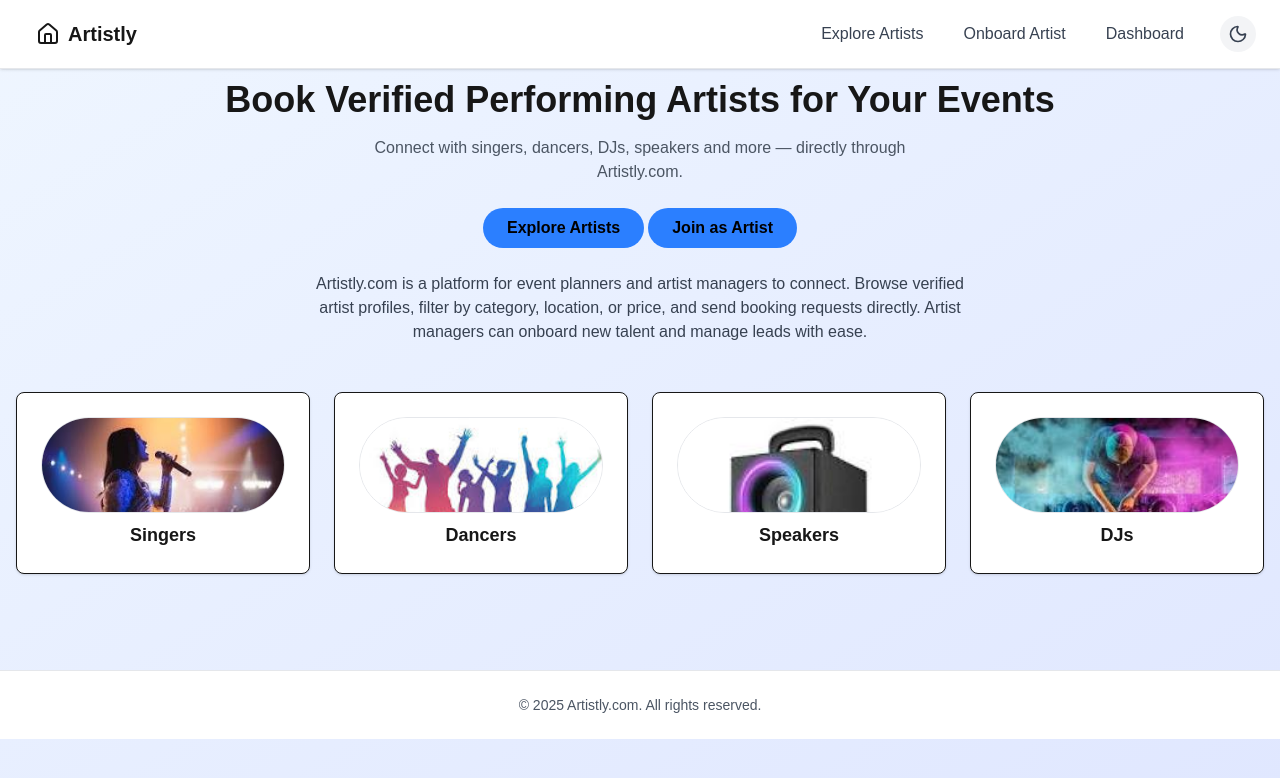
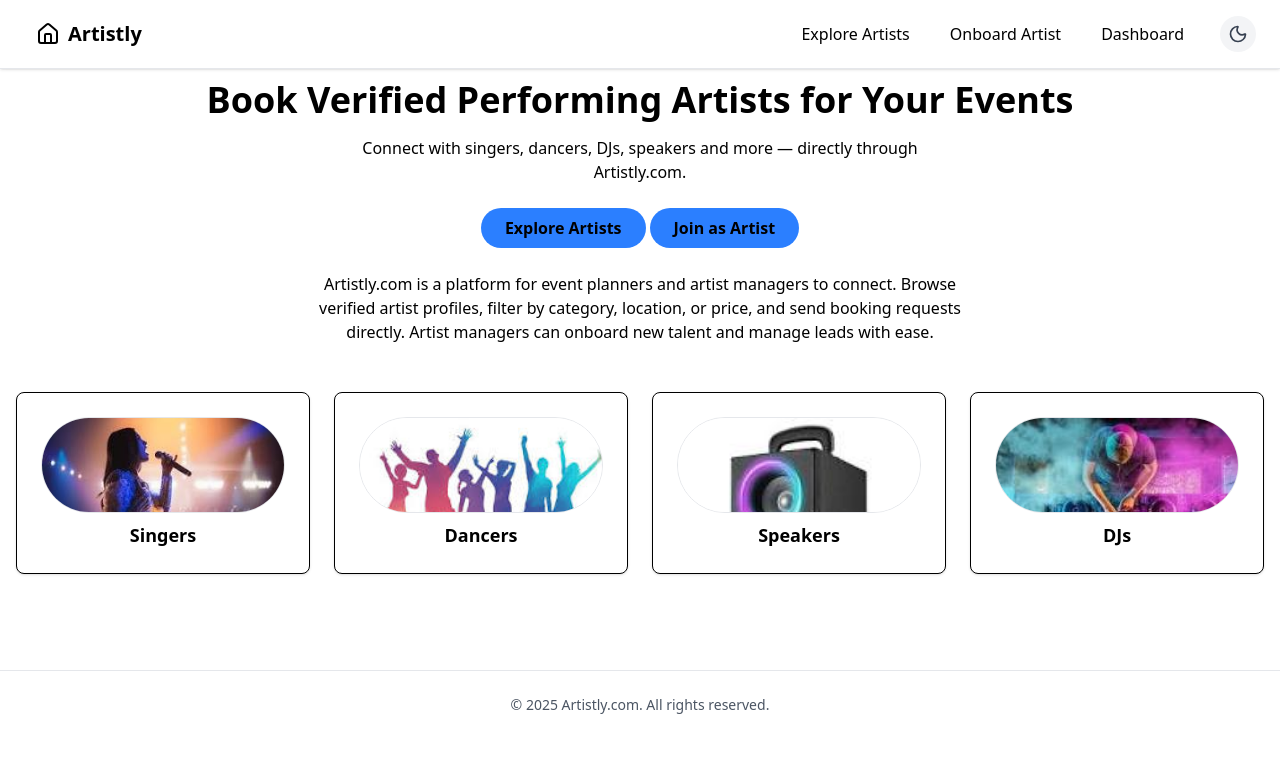
Before and after one commit to Ritik07234/Artisley, a Next.js app: page / in a window 1280 px wide. Shown: the top 778 px of the page. Built offline with nearby package versions, Linux system fonts and the light colour scheme.

Commit message:
completed

```diff
--- a/app/artists/page.tsx
+++ b/app/artists/page.tsx
@@ -80,12 +80,12 @@ export default function ArtistListingPage() {
   };
 
   return (
-    <div className="min-h-screen flex flex-col bg-gradient-to-br from-blue-50 to-indigo-100 dark:from-gray-700 dark:to-gray-800">
+    <div className="min-h-screen bg-white text-black dark:bg-gray-900 dark:text-white">
       <motion.div initial={{ opacity: 0 }} animate={{ opacity: 1 }} exit={{ opacity: 0 }} className="flex-1 flex flex-col">
         <Navbar />
         <main className="pt-20 flex-1 flex flex-col lg:flex-row">
           {/* Filter Sidebar */}
-          <aside className="w-full lg:w-80 lg:fixed lg:top-20 lg:left-0 lg:h-[calc(100vh-80px)] lg:overflow-y-auto bg-white/80 dark:bg-gray-700/80 backdrop-blur-sm lg:border-r lg:border-gray-200 dark:lg:border-gray-600 p-4 lg:p-6 z-20">
+          <aside className="w-full lg:w-80 lg:fixed lg:top-20 lg:left-0 lg:h-[calc(100vh-80px)] lg:overflow-y-auto bg-white text-black dark:bg-gray-700 dark:text-white backdrop-blur-sm lg:border-r lg:border-gray-200 dark:lg:border-gray-600 p-4 lg:p-6 z-20">
             <div className="space-y-6">
               <FilterBlock
                 title="Category"
--- a/app/dashboard/page.tsx
+++ b/app/dashboard/page.tsx
@@ -18,7 +18,7 @@ export default function DashboardPage() {
   );
 
   return (
-    <div className="min-h-screen bg-gradient-to-br from-blue-50 to-indigo-100 dark:from-gray-700 dark:to-gray-800">
+    <div className="min-h-screen bg-white text-black dark:bg-gray-900 dark:text-white">
       <motion.div initial={{ opacity: 0 }} animate={{ opacity: 1 }} exit={{ opacity: 0 }}>
         <Navbar />
         <main className="pt-20 max-w-7xl mx-auto px-4 py-8">
--- a/app/globals.css
+++ b/app/globals.css
@@ -1,28 +1,24 @@
 @import "tailwindcss";
 
 :root {
+  color-scheme: light;
   --background: #ffffff;
   --foreground: #171717;
   --primary: #3b82f6;
 }
 
-@media (prefers-color-scheme: dark) {
-  :root {
-    --background: #0a0a0a;
-    --foreground: #ededed;
-  }
+body {
+  color-scheme: light;
 }
 
 .dark {
+  color-scheme: dark;
   --background: #0a0a0a;
   --foreground: #ededed;
 }
 
-body {
-  background-color: var(--background);
-  color: var(--foreground);
-  font-family: Arial, Helvetica, sans-serif;
-  transition: background-color 0.3s ease, color 0.3s ease;
+.dark body {
+  color-scheme: dark;
 }
 
 .scrollbar-hide::-webkit-scrollbar { display: none; }
@@ -66,11 +62,6 @@ body {
 }
 
 /* Dark mode styles */
-.dark {
-  background-color: #111827;
-  color: #f9fafb;
-}
-
 .dark body {
   background-color: #111827;
   color: #f9fafb;
--- a/app/onboard/page.tsx
+++ b/app/onboard/page.tsx
@@ -13,7 +13,7 @@ export default function OnboardPage() {
   const [showSuccess, setShowSuccess] = useState(false);
 
   return (
-    <div className="min-h-screen bg-gradient-to-br from-blue-50 to-indigo-100 dark:from-gray-700 dark:to-gray-800">
+    <div className="min-h-screen bg-white text-black dark:bg-gray-900 dark:text-white">
       <motion.div initial={{ opacity: 0 }} animate={{ opacity: 1 }} exit={{ opacity: 0 }}>
         <Navbar />
         <main className="pt-20 min-h-[80vh] flex flex-col items-center justify-center py-10 px-2">
--- a/app/page.tsx
+++ b/app/page.tsx
@@ -35,7 +35,7 @@ const categories = [
  */
 export default function HomePage() {
   return (
-    <div className="min-h-screen bg-gradient-to-br from-blue-50 to-indigo-100 dark:from-gray-700 dark:to-gray-800">
+    <div className="min-h-screen bg-white text-black dark:bg-gray-900 dark:text-white">
       <Head>
         <title>Artistly | Book Performing Artists</title>
         <meta name="description" content="Book singers, dancers, DJs, speakers and more for your events. Artistly.com is a platform for event planners and artist managers to connect." />
@@ -52,31 +52,31 @@ export default function HomePage() {
       <motion.div initial={{ opacity: 0 }} animate={{ opacity: 1 }} exit={{ opacity: 0 }}>
         <main className="pt-20 max-w-7xl mx-auto px-4 py-12">
           {/* Hero Section */}
-          <section className="text-center mb-6">
-            <h1 className="text-4xl font-bold mb-4 text-primary dark:text-white">
+          <section className="text-center mb-6 bg-white text-black dark:bg-gray-900 dark:text-white">
+            <h1 className="text-4xl font-bold mb-4 text-black dark:text-white">
               Book Verified Performing Artists for Your Events
             </h1>
-            <p className="text-gray-600 dark:text-white max-w-xl mx-auto">
+            <p className="text-gray-600 text-black dark:text-white max-w-xl mx-auto">
               Connect with singers, dancers, DJs, speakers and more — directly through Artistly.com.
             </p>
             <div className="flex flex-col sm:flex-row gap-1 justify-center mt-6">
               <Link
                 href="/artists"
-                className="bg-blue-500 text-black dark:bg-blue-500 dark:text-black px-6 py-2 rounded-full font-semibold hover:bg-blue-600 dark:hover:bg-blue-400 hover:text-black dark:hover:text-black transition-colors text-center"
+                className="bg-blue-500 text-black dark:text-black px-6 py-2 rounded-full font-semibold hover:bg-blue-600 transition-colors text-center"
               >
                 Explore Artists
               </Link>
               <Link
                 href="/onboard"
-                className="bg-blue-500 text-black dark:bg-blue-500 dark:text-black px-6 py-2 rounded-full font-semibold hover:bg-blue-600 dark:hover:bg-blue-400 hover:text-black dark:hover:text-black transition-colors text-center"
+                className="bg-blue-500 text-black dark:text-black px-6 py-2 rounded-full font-semibold hover:bg-blue-600 transition-colors text-center"
               >
                 Join as Artist
               </Link>
             </div>
           </section>
           {/* Platform Overview */}
-          <section className="text-center mb-12">
-            <p className="text-base text-gray-700 dark:text-white max-w-2xl mx-auto">
+          <section className="text-center mb-12 bg-white text-black dark:bg-gray-900 dark:text-white">
+            <p className="text-base text-black dark:text-white max-w-2xl mx-auto">
               Artistly.com is a platform for event planners and artist managers to connect. Browse verified artist profiles, filter by category, location, or price, and send booking requests directly. Artist managers can onboard new talent and manage leads with ease.
             </p>
           </section>
@@ -85,7 +85,7 @@ export default function HomePage() {
             {categories.map((category) => (
               <div
                 key={category.title}
-                className="border rounded-lg p-6 text-center shadow bg-white dark:bg-gray-700 dark:border-gray-600 transition-all duration-200 hover:scale-105 hover:shadow-lg hover:border-primary dark:hover:border-blue-400 cursor-pointer"
+                className="border rounded-lg p-6 text-center shadow bg-white text-black dark:bg-gray-800 dark:text-white dark:border-gray-600 transition-all duration-200 hover:scale-105 hover:shadow-lg hover:border-primary dark:hover:border-blue-400 cursor-pointer"
               >
                 <Image
                   src={category.img}
@@ -95,7 +95,7 @@ export default function HomePage() {
                   width={96}
                   loading="lazy"
                 />
-                <h2 className="text-lg font-semibold dark:text-white mt-2">{category.title}</h2>
+                <h2 className="text-lg font-semibold text-black dark:text-white mt-2">{category.title}</h2>
               </div>
             ))}
           </section>
--- a/components/Navbar.tsx
+++ b/components/Navbar.tsx
@@ -16,10 +16,10 @@ export default function Navbar() {
   }, []);
 
   return (
-    <nav className="fixed top-0 left-0 right-0 bg-white dark:bg-gray-800 border-b border-gray-200 dark:border-gray-700 shadow px-6 py-4 flex justify-between items-center transition-colors z-50">
+    <nav className="fixed top-0 left-0 right-0 bg-white text-black dark:bg-gray-800 dark:text-white border-b border-gray-200 dark:border-gray-700 shadow px-6 py-4 flex justify-between items-center transition-colors z-50">
       <Link
         href="/"
-        className="text-xl font-bold text-primary transition-all duration-200 px-3 py-1 rounded-full hover:bg-gray-100 dark:hover:bg-gray-700 hover:text-primary focus:outline-none focus:ring-2 focus:ring-primary hover:text-2xl focus:text-2xl flex items-center gap-2"
+        className="text-xl font-bold text-primary transition-all duration-200 px-3 py-1 rounded-full hover:bg-black hover:text-white dark:hover:bg-gray-700 dark:hover:text-white focus:outline-none focus:ring-2 focus:ring-primary hover:text-2xl focus:text-2xl flex items-center gap-2"
       >
         <Home className="w-6 h-6" />
         Artistly
@@ -29,19 +29,19 @@ export default function Navbar() {
       <div className="hidden sm:flex items-center space-x-2 sm:space-x-4">
         <Link
           href="/artists"
-          className="relative text-gray-700 dark:text-gray-300 transition-all duration-200 px-3 py-1 rounded-full text-base font-medium hover:bg-gray-100 dark:hover:bg-gray-700 hover:text-primary dark:hover:text-primary focus:outline-none focus:ring-2 focus:ring-primary hover:text-lg focus:text-lg"
+          className="relative text-primary dark:text-primary transition-all duration-200 px-3 py-1 rounded-full text-base font-medium hover:bg-black hover:text-white dark:hover:bg-gray-700 dark:hover:text-white focus:outline-none focus:ring-2 focus:ring-primary hover:text-lg focus:text-lg"
         >
           Explore Artists
         </Link>
         <Link
           href="/onboard"
-          className="relative text-gray-700 dark:text-gray-300 transition-all duration-200 px-3 py-1 rounded-full text-base font-medium hover:bg-gray-100 dark:hover:bg-gray-700 hover:text-primary dark:hover:text-primary focus:outline-none focus:ring-2 focus:ring-primary hover:text-lg focus:text-lg"
+          className="relative text-primary dark:text-primary transition-all duration-200 px-3 py-1 rounded-full text-base font-medium hover:bg-black hover:text-white dark:hover:bg-gray-700 dark:hover:text-white focus:outline-none focus:ring-2 focus:ring-primary hover:text-lg focus:text-lg"
         >
           Onboard Artist
         </Link>
         <Link
           href="/dashboard"
-          className="relative text-gray-700 dark:text-gray-300 transition-all duration-200 px-3 py-1 rounded-full text-base font-medium hover:bg-gray-100 dark:hover:bg-gray-700 hover:text-primary dark:hover:text-primary focus:outline-none focus:ring-2 focus:ring-primary hover:text-lg focus:text-lg"
+          className="relative text-primary dark:text-primary transition-all duration-200 px-3 py-1 rounded-full text-base font-medium hover:bg-black hover:text-white dark:hover:bg-gray-700 dark:hover:text-white focus:outline-none focus:ring-2 focus:ring-primary hover:text-lg focus:text-lg"
         >
           Dashboard
         </Link>
```
Also changed, not shown: components/ArtistCard.tsx (+5 -5 lines), components/DashboardTable.tsx (+4 -4 lines).
